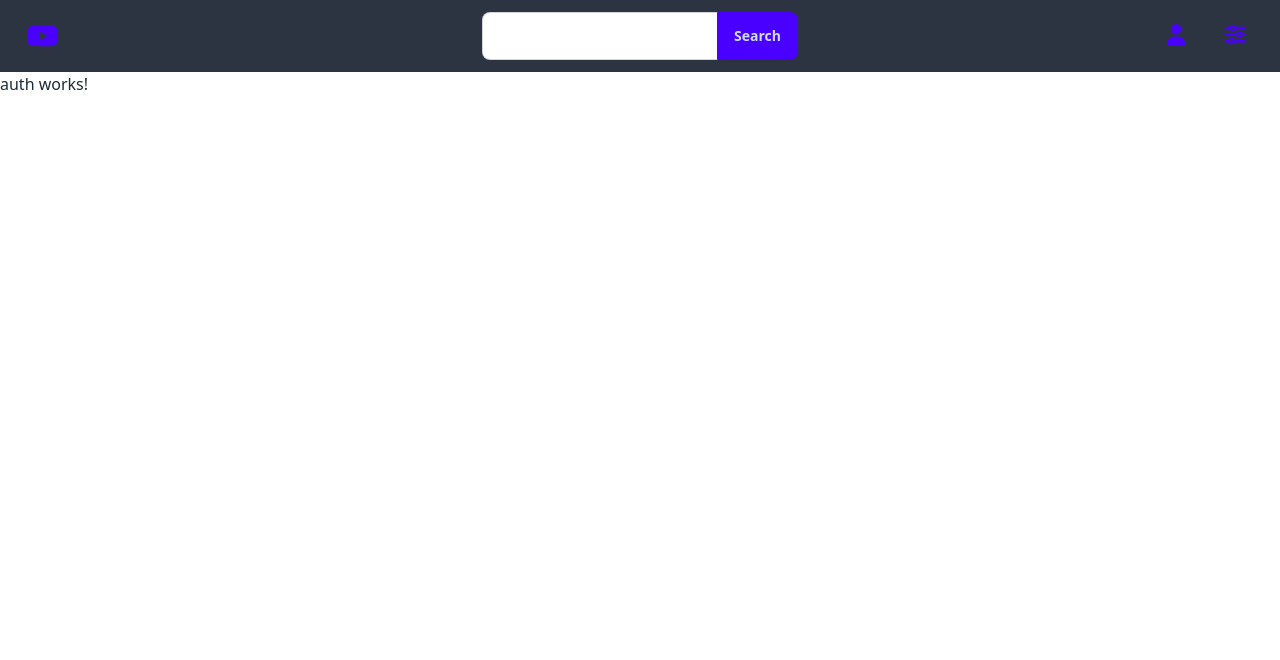
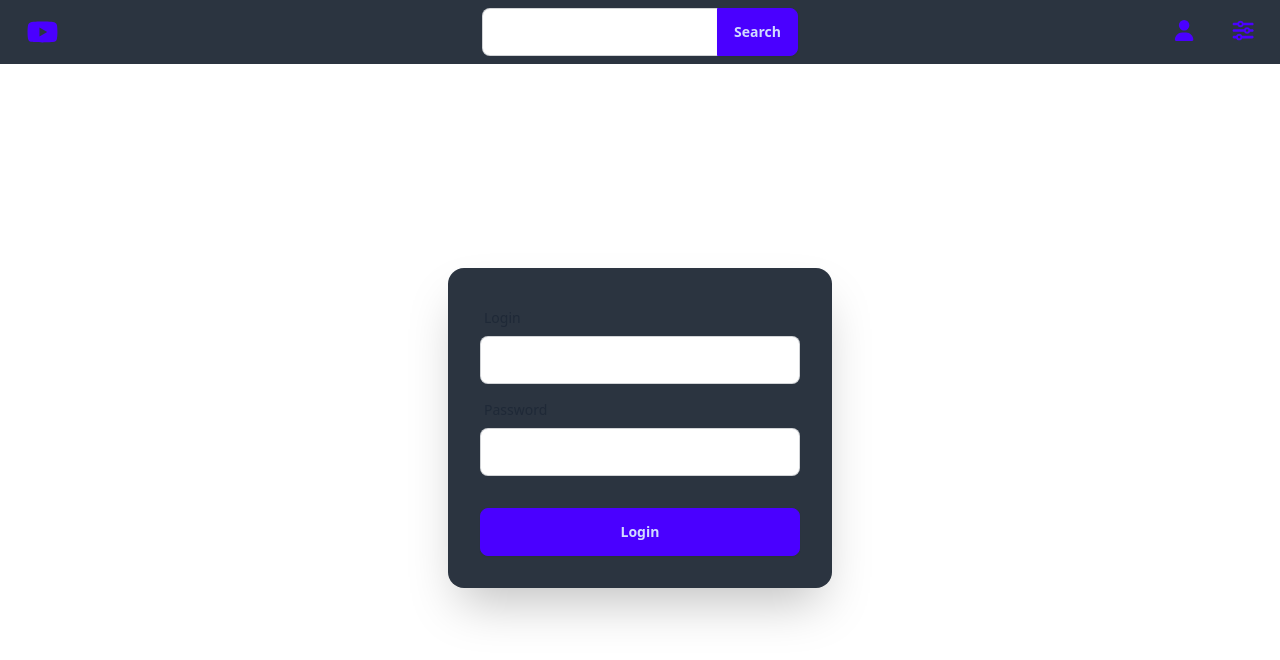
Before and after one commit to Doooodie/rs-angular, an Angular app: page /auth in a window 1280 px wide. Shown: the top 660 px of the page. Built offline with nearby package versions, Linux system fonts and the light colour scheme.

Commit message:
feat: add layout for auth page

```diff
--- a/src/app/auth/pages/auth.component.html
+++ b/src/app/auth/pages/auth.component.html
@@ -1 +1,23 @@
-<p>auth works!</p>
+<main
+  class="container mx-auto flex min-h-[calc(100vh-4.5rem)] items-center justify-center gap-4 px-2 py-8"
+>
+  <div class="card card-compact w-full max-w-sm bg-neutral shadow-2xl md:card-normal">
+    <form class="card-body">
+      <div class="form-control">
+        <label class="label" for="login-input">
+          <span class="label-text">Login</span>
+        </label>
+        <input id="login-input" type="text" class="input input-bordered" required />
+      </div>
+      <div class="form-control">
+        <label class="label" for="password-input">
+          <span class="label-text">Password</span>
+        </label>
+        <input id="password-input" type="password" class="input input-bordered" required />
+      </div>
+      <div class="form-control mt-6">
+        <button type="submit" class="btn btn-primary">Login</button>
+      </div>
+    </form>
+  </div>
+</main>
--- a/src/app/core/pages/header/header.component.html
+++ b/src/app/core/pages/header/header.component.html
@@ -8,7 +8,7 @@
         <app-search-input />
       </div>
       <div class="navbar-end">
-        <ul class="menu menu-vertical menu-xs p-0 sm:menu-horizontal sm:menu-sm md:menu-md sm:p-2">
+        <ul class="menu menu-vertical menu-xs p-0 sm:menu-horizontal sm:menu-sm md:menu-md">
           <li>
             <app-profile-button />
           </li>
--- a/src/app/core/pages/page-not-found/page-not-found.component.html
+++ b/src/app/core/pages/page-not-found/page-not-found.component.html
@@ -1,5 +1,5 @@
 <main
-  class="container mx-auto flex min-h-[calc(100vh-5.5rem)] flex-wrap items-center justify-center gap-4 py-8"
+  class="container mx-auto flex min-h-[calc(100vh-4.5rem)] flex-wrap items-center justify-center gap-4 py-8"
 >
   <fa-icon size="2xl" [icon]="faFaceSadTear" />
   <h1 class="text-2xl">Page not found!</h1>
```
